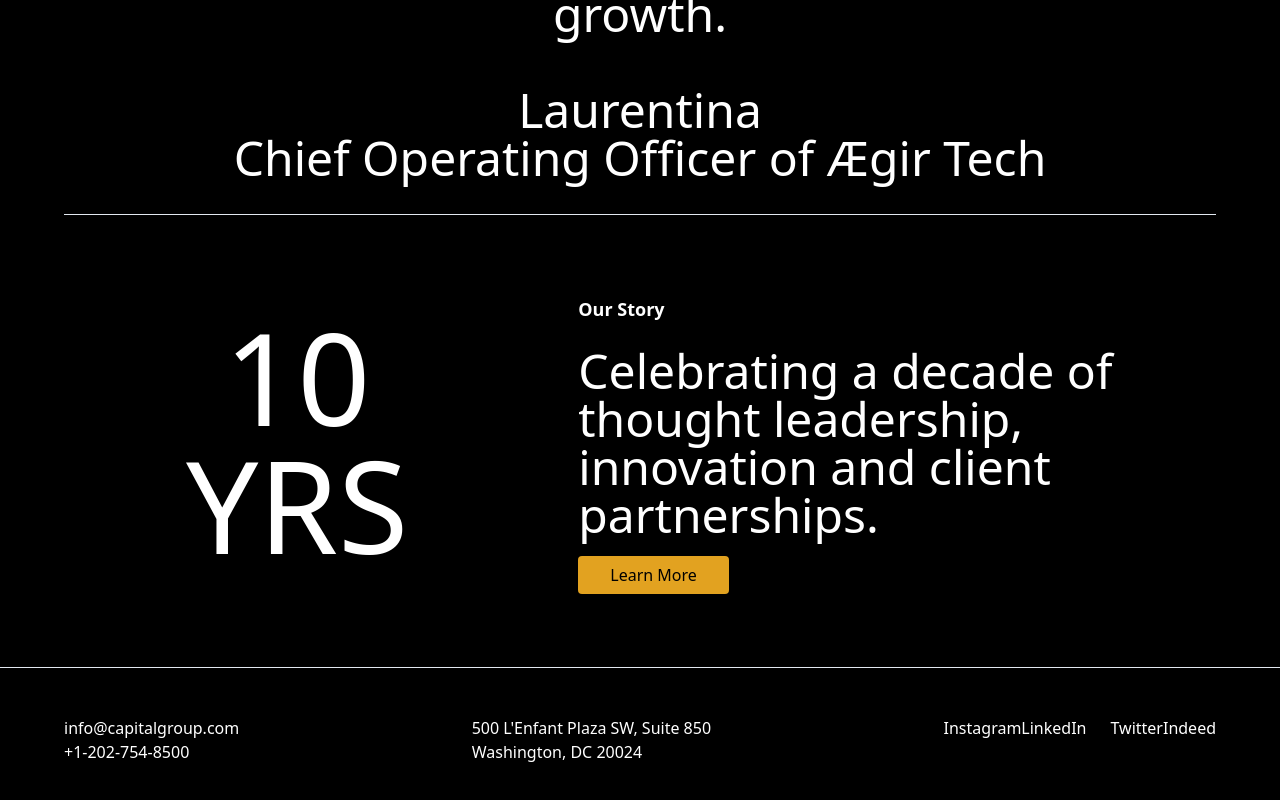
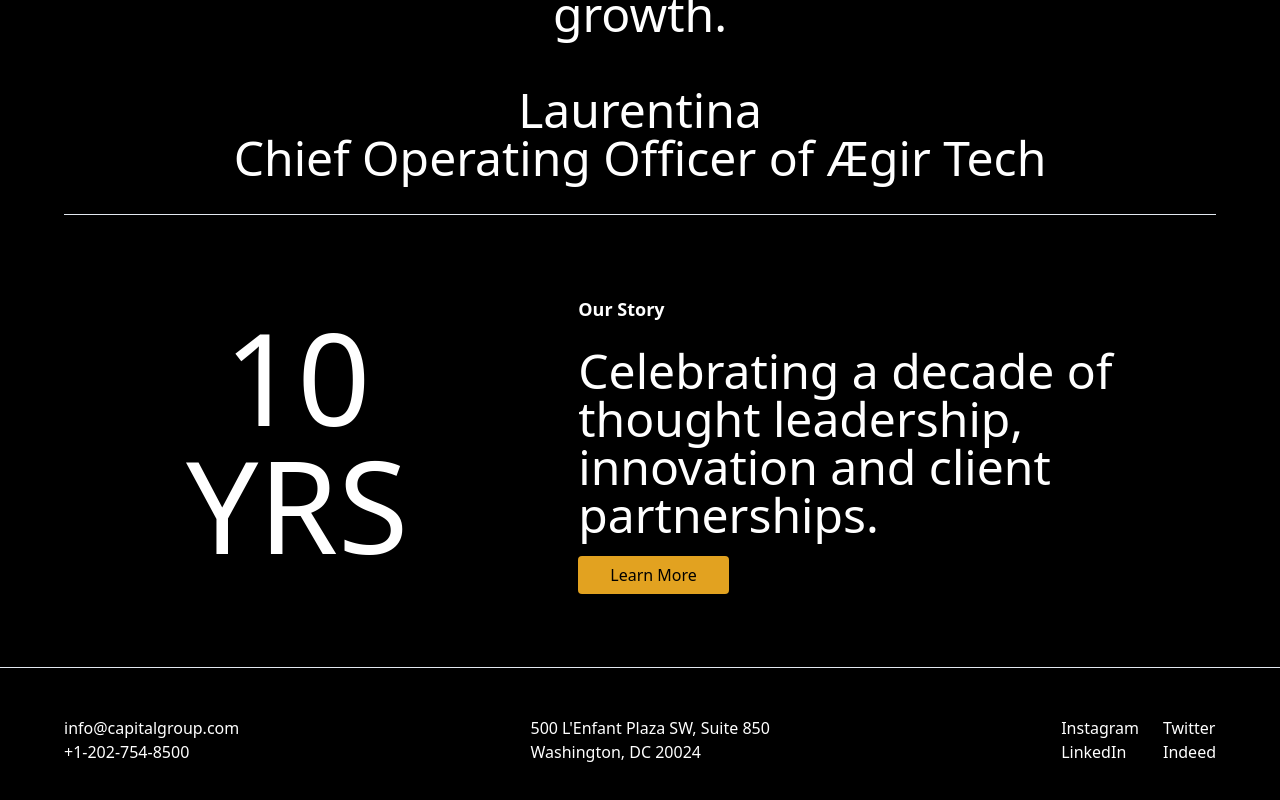
Before and after one commit to gerry-sheva/capital-group, a Next.js app: page / in a window 1280 px wide. Shown: the part 2649-3449 px from the top of the page. Built offline with nearby package versions, Linux system fonts and the light colour scheme.

Commit message:
fixed footer links layout

```diff
--- a/app/components/Footer.tsx
+++ b/app/components/Footer.tsx
@@ -12,11 +12,11 @@
 				<p>Washington, DC 20024</p>
 			</div>
 			<div className="flex gap-6">
-				<div>
+				<div className="flex flex-col">
 					<Link href={'instagram.com'}>Instagram</Link>
 					<Link href={'linkedin.com'}>LinkedIn</Link>
 				</div>
-				<div>
+				<div className="flex flex-col">
 					<Link href={'x.com'}>Twitter</Link>
 					<Link href={'indeed.com'}>Indeed</Link>
 				</div>
```
